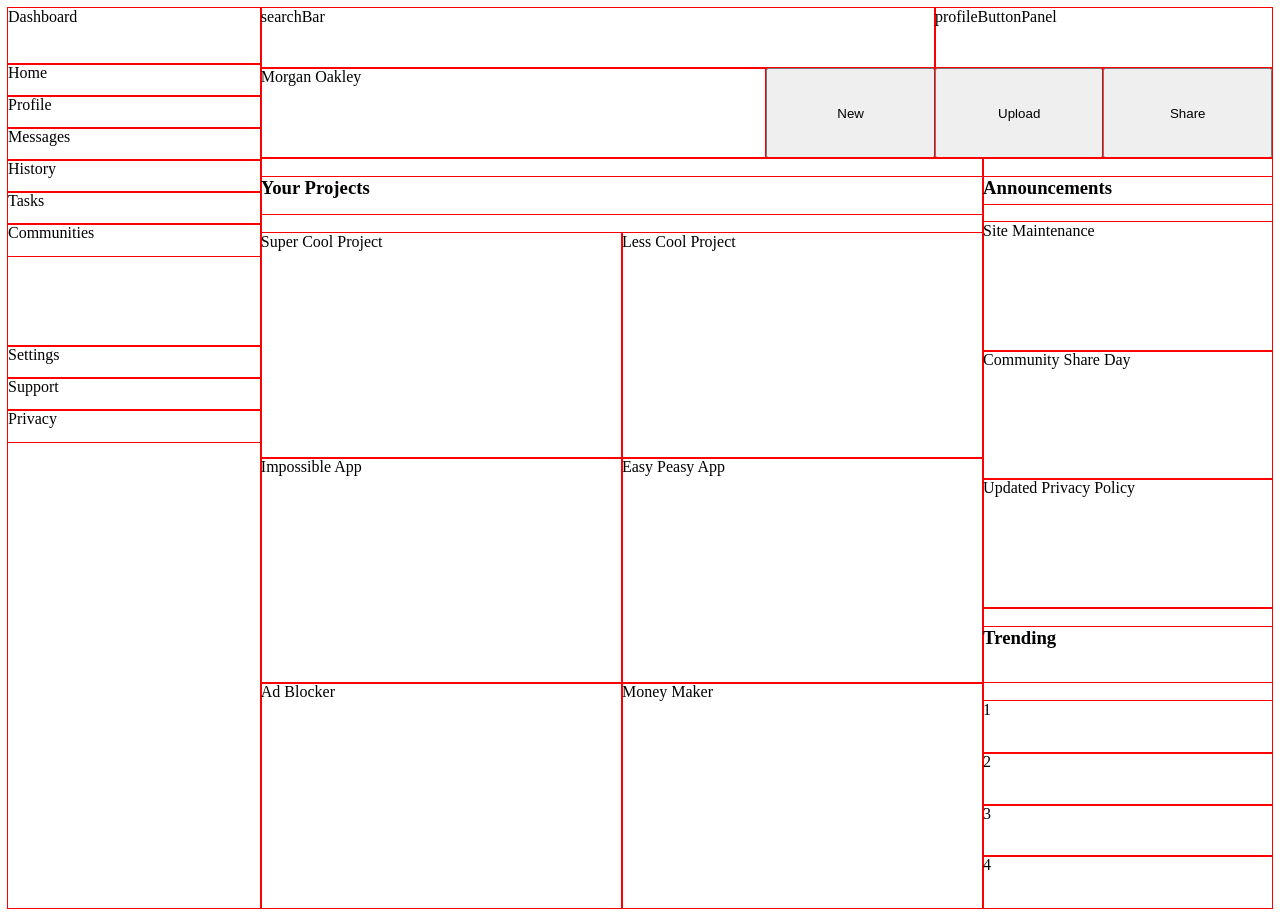
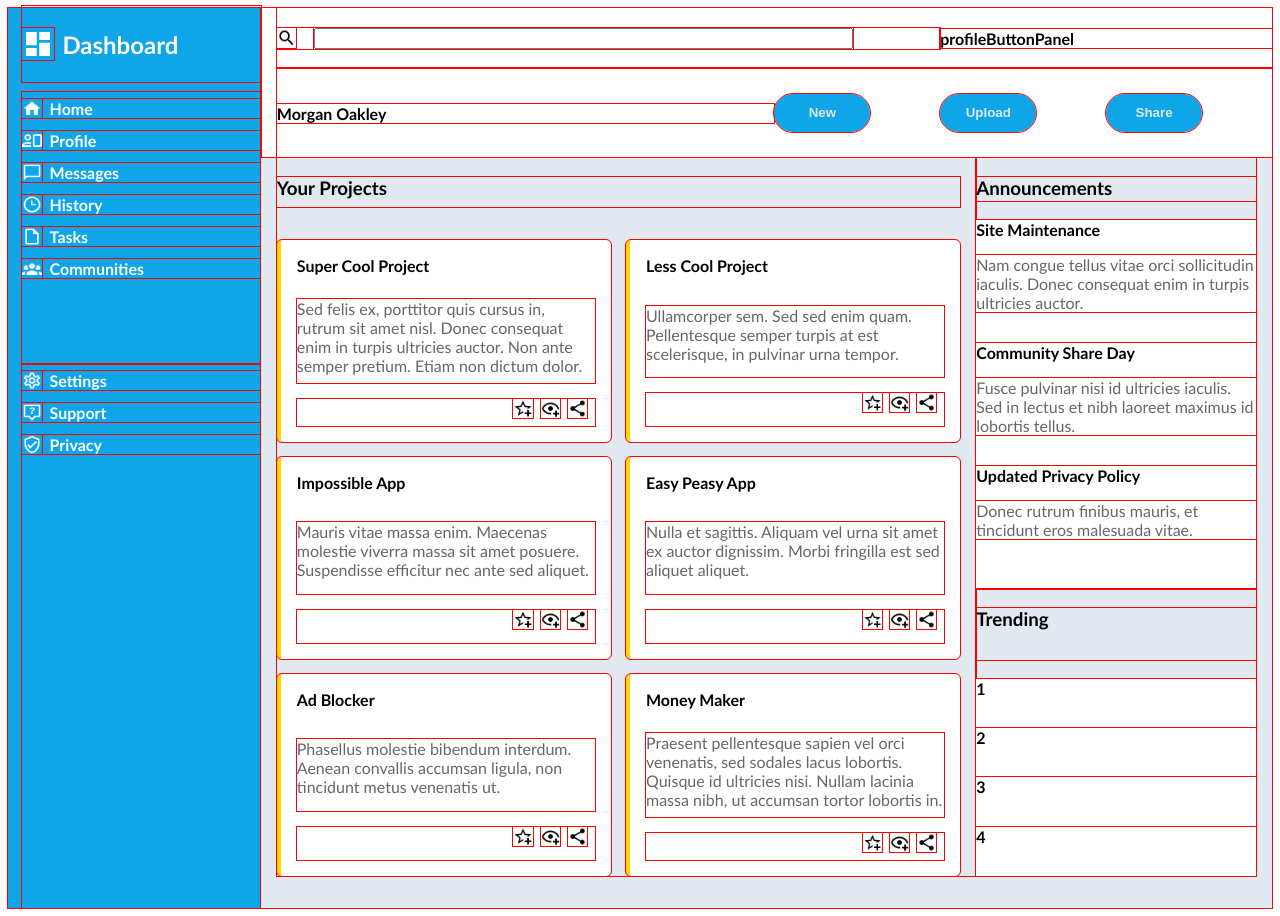
Before and after one commit to imhereforfuniguess/Project-Admin-Dashboard, a plain HTML site: page index.html in a window 1280 px wide. Drawn offline with Linux system fonts and the light colour scheme.

Commit message:
Improve UI: add colors, padding, icons, paragraphs

```diff
--- a/index.html
+++ b/index.html
@@ -11,28 +11,54 @@
 
     <div class="sidebar">
 
-        <div class="dashboard">Dashboard</div>
+        <div class="dashboard">
+            <img src="images/view-dashboard.png">
+            Dashboard
+        </div>
 
         <div div="dashboardMenuOne">
-            <div>Home</div>
-            <div>Profile</div>
-            <div>Messages</div>
-            <div>History</div>
-            <div>Tasks</div>
-            <div>Communities</div>
+            <div>
+                <img src="images/home.png">
+                Home</div>
+            <div>
+                <img src="images/account-card-outline.png">
+                Profile</div>
+            <div>
+                <img src="images/message-outline.png">
+                Messages</div>
+            <div>
+                <img src="images/clock-time-three-outline.png">
+                History</div>
+            <div>
+                <img src="images/file-outline.png">
+                Tasks</div>
+            <div>
+                <img src="images/account-group.png">
+                Communities</div>
         </div>
 
         <div class="dashboardMenuTwo">
-            <div>Settings</div>
-            <div>Support</div>
-            <div>Privacy</div>
+            <div>
+                <img src="images/cog-outline.png">
+                Settings</div>
+            <div>
+                <img src="images/tooltip-question-outline.png">
+                Support</div>
+            <div>
+                <img src="images/shield-check-outline.png">
+                Privacy</div>
         </div>
 
     </div>
 
     <div class="header">
         <div class="searchPanel">
-            <div class="searchBar">searchBar</div>
+            <div class="searchBar">
+                <form>
+                    <img src="images/magnify.png">
+                    <input type="text" id="fname" name="fname"><br>
+                </form>
+            </div>
             <div class="profileButtonPanel">profileButtonPanel</div>
         </div>
 
@@ -49,19 +75,89 @@
     <div class="main">
         <div class="yourProjects">
             <h3>Your Projects</h3>
-            <div class="card">Super Cool Project</div>
-            <div class="card">Less Cool Project</div>
-            <div class="card">Impossible App</div>
-            <div class="card">Easy Peasy App</div>
-            <div class="card">Ad Blocker</div>
-            <div class="card">Money Maker</div>
+            <div class="card">Super Cool Project
+                <p>Sed felis ex, porttitor quis cursus in,
+                    rutrum sit amet nisl. Donec consequat enim in
+                    turpis ultricies auctor. Non ante semper
+                    pretium. Etiam non dictum dolor.</p>
+                    <div class="cardImages">
+                        <img src="images/star-plus-outline.png">
+                        <img src="images/eye-plus-outline.png">
+                        <img src="images/share-variant.png">
+                    </div>
+            </div>
+            <div class="card">Less Cool Project
+                <p>
+                    Ullamcorper sem. Sed sed enim quam. Pellentesque semper turpis at est scelerisque, in pulvinar urna tempor.
+                </p>
+                <div class="cardImages">
+                    <img src="images/star-plus-outline.png">
+                    <img src="images/eye-plus-outline.png">
+                    <img src="images/share-variant.png">
+                </div>
+            </div>
+            <div class="card">Impossible App
+                <p>
+                    Mauris vitae massa enim. Maecenas molestie viverra massa sit amet posuere. Suspendisse efficitur nec ante sed aliquet.
+                </p>
+                <div class="cardImages">
+                    <img src="images/star-plus-outline.png">
+                    <img src="images/eye-plus-outline.png">
+                    <img src="images/share-variant.png">
+                </div>
+            </div>
+            <div class="card">Easy Peasy App
+                <p>
+                     Nulla et sagittis. Aliquam vel urna sit amet ex auctor dignissim. Morbi fringilla est sed aliquet aliquet.
+                </p>
+                <div class="cardImages">
+                    <img src="images/star-plus-outline.png">
+                    <img src="images/eye-plus-outline.png">
+                    <img src="images/share-variant.png">
+                </div>
+            </div>
+            <div class="card">Ad Blocker
+                <p>
+                    Phasellus molestie bibendum interdum. Aenean convallis accumsan ligula, non tincidunt metus venenatis ut.
+                </p>
+                <div class="cardImages">
+                    <img src="images/star-plus-outline.png">
+                    <img src="images/eye-plus-outline.png">
+                    <img src="images/share-variant.png">
+                </div>
+            </div>
+            <div class="card">Money Maker
+                <p>
+                    Praesent pellentesque sapien vel orci venenatis, sed sodales lacus lobortis. Quisque id ultricies nisi. Nullam lacinia massa nibh, ut accumsan tortor lobortis in.
+                </p>
+                <div class="cardImages">
+                    <img src="images/star-plus-outline.png">
+                    <img src="images/eye-plus-outline.png">
+                    <img src="images/share-variant.png">
+                </div>
+            </div>
         </div>
 
         <div class="announcements">
             <h3>Announcements</h3>
-            <div>Site Maintenance</div>
-            <div>Community Share Day</div>
-            <div>Updated Privacy Policy</div>
+            <div>Site Maintenance
+                <p>
+                    Nam congue tellus vitae orci sollicitudin iaculis.
+                    Donec consequat enim in turpis ultricies auctor.
+                </p>
+            </div>
+            <div>
+                Community Share Day
+                <p>
+                    Fusce pulvinar nisi id ultricies iaculis. Sed in lectus et nibh laoreet maximus id lobortis tellus.
+                </p>
+            </div>
+            <div>
+                Updated Privacy Policy
+                <p>
+                    Donec rutrum finibus mauris, et tincidunt eros malesuada vitae.
+                </p>
+            </div>
         </div>
 
         <div class="trending">
--- a/styles.css
+++ b/styles.css
@@ -2,6 +2,15 @@
     outline: red 1px solid;
 }
 
+html{
+    font-family:'Gill Sans', 'Gill Sans MT', Calibri, 'Trebuchet MS', sans-serif;
+}
+
+:root{
+    --dashboard-color:#0ea5e9;
+    --dashboard-text: white;
+    --paragraph-text: #e2e8f0;
+}
 
 body{
     height: 900px;
@@ -10,10 +19,51 @@ body{
     grid-template-rows: 1fr 5fr;
 }
 
+div{
+    font-weight: 600;
+}
+
+p{
+    font-weight: 100;
+    color: #65676c;
+}
+
 .sidebar{
     grid-area: 1/1/3/1;
     display: grid;
-    grid-template-rows: 1fr 5fr 10fr;
+    grid-template-rows: 1.4fr 5fr 10fr;
+    background-color: var(--dashboard-color);
+    color: var(--dashboard-text);
+    padding-left: 0.9rem;
+    padding-top: 0.5rem;
+}
+
+.dashboard{
+    font-size: 1.5rem;
+    top: -10px;
+    position: relative;
+}
+
+.dashboard img{
+    height: 2rem;
+}
+
+img {
+    height: 1.2rem;
+    margin-right: 0.5rem;
+}
+
+.sidebar > div{
+    display: flex;
+}
+
+.sidebar > div >div {
+    align-items: center;
+    display: flex;
+}
+
+.sidebar > *{
+    align-items: center;
 }
 
 .sidebar >:nth-child(n+2){
@@ -30,12 +80,38 @@ body{
 .searchPanel{
     display: grid;
     grid-template-columns: 4fr 2fr;
+    align-items: center;
+}
+
+form{
+    display: flex;
+    align-items: center;
+}
+
+input{
+    margin-left: 10px;
+    width: 80%;
 }
 
 .profileNamePanel{
     display: grid;
     grid-template-columns: 6fr repeat(3, 2fr);
     grid-auto-flow: column;
+    align-items: center;
+}
+
+button{
+    height: 2.4rem;
+    width: 6rem;
+    border-radius: 20px;
+    background-color: var(--dashboard-color);
+    color: var(--paragraph-text);
+    font-weight: 600;
+    border: white;
+}
+
+body>:nth-child(n+2){
+    padding-left: 1rem;
 }
 
 .main{
@@ -43,15 +119,38 @@ body{
     display: grid;
     grid-template-columns: 5fr 2fr;
     grid-template-rows: 3fr 2fr;
+    background-color: var(--paragraph-text);
+    padding-right: 1rem;
+    padding-bottom: 2rem;
 }
 
+
+.main > div > div{
+    background-color: var(--dashboard-text);
+}
 
 .yourProjects{
     grid-area: 1/1/3/1;
     display: grid;
     grid-template-columns: 1fr 1fr;
     grid-template-rows: 1fr repeat(3,3fr);
+    gap: 15px;
+    padding-right: 1rem;
 }
+
+.yourProjects > div{
+    border-left: 4px gold solid;
+    padding: 1rem;
+    display: grid;
+    border-radius: 5px;
+}
+
+.cardImages{
+    display: grid;
+    justify-content: right;
+    grid-auto-flow: column;
+}
+
 
 .yourProjects h3{
     grid-area: 1/1/1/3;
```
Also changed, not shown: images/account-card-outline.png (added), images/account-group.png (added), images/bell-ring-outline.png (added), images/clock-time-three-outline.png (added), images/cog-outline.png (added), images/eye-plus-outline.png (added), images/file-outline.png (added), images/home.png (added), images/magnify.png (added), images/message-outline.png (added), images/share-variant.png (added), images/shield-check-outline.png (added), images/star-plus-outline.png (added), images/tooltip-question-outline.png (added), 1 more files.
